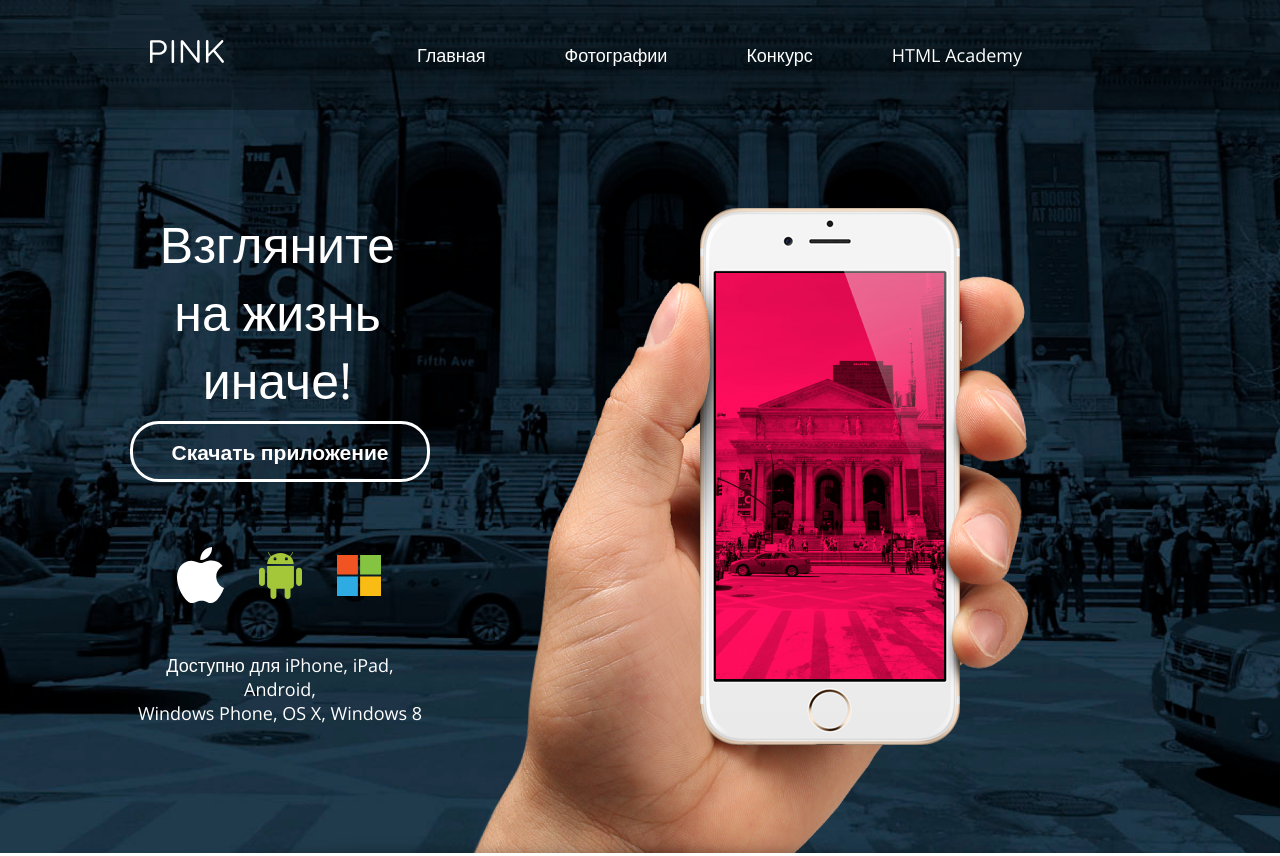
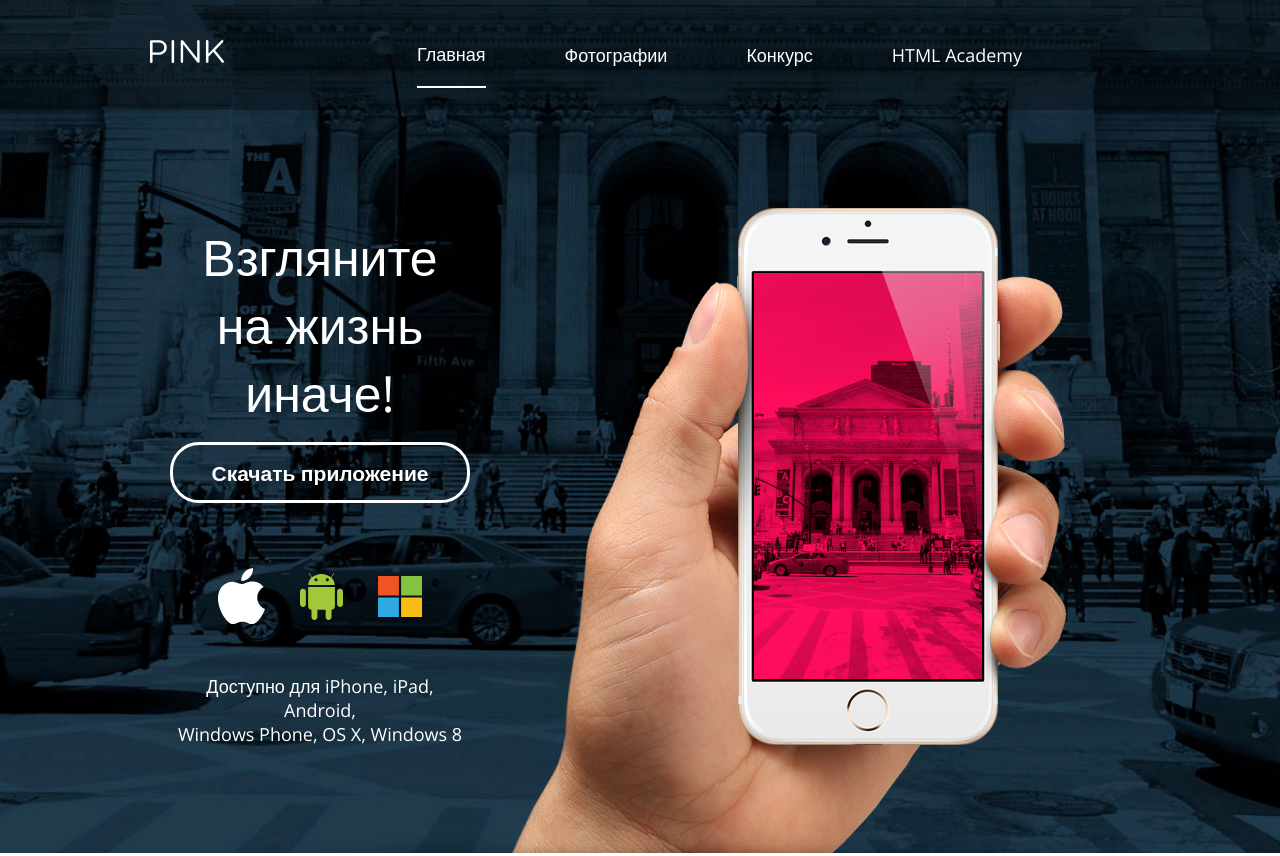
Before and after one commit to Whireless/1752767-pink-23, a website: page source/index.html in a window 1280 px wide. Shown: the top 856 px of the page. Drawn offline with nearby package versions, Linux system fonts and the light colour scheme; files that its build step writes are made by us from their sources.

Commit message:
Правки адаптивной сетки на главной

```diff
--- a/source/index.html
+++ b/source/index.html
@@ -16,16 +16,15 @@
         <button class="main-nav__button-menu" type="button" aria-label="Меню сайта"></button>
       </div>
         <ul class="main-nav__nav-list">
-          <li class="main-nav__nav-item"><a href="#">Главная</a></li>
+          <li class="main-nav__nav-item index-page"><a href="#">Главная</a></li>
           <li class="main-nav__nav-item"><a href="catalog.html">Фотографии</a></li>
           <li class="main-nav__nav-item"><a href="form.html">Конкурс</a></li>
           <li class="main-nav__nav-item"><a href="https://htmlacademy.ru">HTML Academy</a></li>
         </ul>
       </nav>
+      <div class="main-header__head-info">
         <h1 class="main-header__head-text">Взгляните на жизнь иначе!</h1>
-      <div class="main-header__image-hand"></div>
         <div class="main-header__platform-block">
-      <div class="container">
           <a class="main-header__button-download" href="https://www.apple.com/ru/app-store/">Скачать приложение</a>
           <ul class="main-header__platform-list">
             <li class="main-header__platform-item main-header__platform-item--ios"><a href="https://www.apple.com/ru/app-store/" aria-label="Скачать приложение для iOS"></a></li>
@@ -170,7 +169,11 @@
         </ul>
         <div class="main-footer__who-develop">
           <p>Разработано</p>
-          <a href="https://htmlacademy.ru/intensive/adaptive"></a>
+          <a href="https://htmlacademy.ru/intensive/adaptive">
+            <svg width="27" height="34" viewBox="0 0 27 34" fill="#d22856" xmlns="http://www.w3.org/2000/svg">
+              <path d="M13.6426 0.0157537L13.5 0L0 1.40733V26.0129L13.5 34L27 26.0129V1.40733L13.6426 0.0157537ZM25.2344 25.0151L13.5 31.9573L1.76561 25.0151V14.9293L13.4507 21.8451L13.4701 23.0984L5.45351 18.3548L5.44295 19.5801L13.4894 24.3885L13.5088 25.675L5.46408 20.9174L5.45351 22.1427L13.5 26.9511L21.6239 22.1182V20.8929V16.909L25.2432 14.7595L25.2344 25.0151ZM25.2344 13.4519L22.0147 15.3319L20.5325 16.2071L13.4666 12.0201L13.456 13.2454L19.4957 16.818L19.4429 16.8495L19.3126 16.9247L18.4536 17.4166L13.4666 14.4689L13.456 15.6942L17.3921 18.0222L16.4591 18.6314L16.438 18.6436L13.4666 16.902L13.456 18.1273L15.4029 19.2615L13.4155 20.4483L1.7973 13.5762L13.4349 6.61831L25.2344 13.4519ZM25.2344 12.2266L13.4401 5.31075L1.76561 12.2196V2.9897L13.5 1.76442L25.2344 2.9897V12.2266Z" fill="#D22856"/>
+            </svg>
+          </a>
         </div>
     </div>
     </footer>
--- a/source/sass/blocks/about.scss
+++ b/source/sass/blocks/about.scss
@@ -20,6 +20,17 @@
     font-weight: 300;
     color: $linkColor;
     text-decoration: none;
+
+    &:hover,
+    &:focus {
+      color: $textColor;
+      border-bottom: 2px solid $textColor;
+    }
+
+    &:active {
+      color: rgba(40, 54, 69, 0.3);
+      border: none;
+    }
   }
 
   p {
--- a/source/sass/blocks/main-footer.scss
+++ b/source/sass/blocks/main-footer.scss
@@ -20,6 +20,15 @@
   height: 42px;
   border: 3px solid rgba(40, 54, 69, 0.1);
   border-radius: 50%;
+
+  &:hover,
+  &:focus {
+    border: 3px solid rgba(40, 54, 69, 1);
+  }
+
+  &:active {
+    opacity: 0.1;
+  }
 
   &--twitter {
     background: url("../img/twitter.svg") no-repeat center;
@@ -50,9 +59,6 @@
 
   a {
     display: block;
-    width: 27px;
-    height: 34px;
-    background: url("../img/academy-footer.svg");
     margin-left: 15px;
   }
 }
--- a/source/sass/blocks/main-header.scss
+++ b/source/sass/blocks/main-header.scss
@@ -1,8 +1,9 @@
 .main-header {
   color: #ffffff;
   background: url("../img/mobile/bg-header.png") no-repeat;
-  background-size: cover;
-  z-index: 0;
+  background-position: 50% 50%;
+  background-color: $specColor;
+  background-size: 660px 460px;
 
   a {
     text-decoration: none;
@@ -15,8 +16,7 @@
   font-weight: 300;
   font-size: 24px;
   line-height: 29px;
-  margin-top: 5px;
-  margin-bottom: 34px;
+  margin: 29px auto 34px auto;
   text-align: center;
 }
 
@@ -36,17 +36,26 @@
   margin-bottom: 0;
 }
 
-.main-header__image-hand {
-  width: 320px;
-  height: 286px;
+.main-header__head-info {
+  display: flex;
+  flex-direction: column;
+  align-items: center;
+  width: 280px;
   background: url("../img/mobile/hdr-phone.png") no-repeat;
+  background-position: 50% 135px;
+  background-color: rgba(29, 38, 49, 0);
+  padding: 0 20px;
+  margin: 0 auto;
 }
 
 .main-header__platform-block {
-  margin-top: auto;
+  display: flex;
+  flex-direction: column;
+  justify-content: center;
+  align-items: center;
+  margin-top: 300px;
   padding-top: 28px;
   padding-bottom: 38px;
-  background-color: $specColor;
 }
 
 .main-header__button-download {
@@ -61,7 +70,16 @@
   height: 55px;
   border: 3px solid #ffffff;
   border-radius: 29px;
-  margin-left: auto;
+
+  &:hover,
+  &:focus {
+    background-color: #ffffff;
+    color: $linkColor;
+  }
+
+  &:active {
+    color: rgba(210, 40, 86, 0.3);
+  }
 }
 
 .main-header__platform-list {
@@ -69,7 +87,7 @@
   justify-content: space-between;
   align-items: center;
   list-style: none;
-  margin: 32px 0 0 38px;
+  margin: 32px 0 0 0;
   padding: 0;
   width: 204px;
   height: 56px;
@@ -105,45 +123,44 @@
 @media (min-width: $tabletWidth) {
   .main-header {
     background: url("../img/tablet/bg-header.png") no-repeat;
+    background-color: rgba(29, 38, 49, 0);
     background-size: cover;
-    position: relative;
   }
 
   .main-header__head-text {
     font-size: 40px;
     line-height: 48px;
-    position: absolute;
-    left: 50px;
-    top: 205px;
     width: 245px;
-    margin-top: 0;
-    margin-bottom: 0;
+    margin: 15px auto 0 35px;
+  }
+
+  .main-header__head-info {
+    width: 620px;
+    height: 545px;
+    background: url("../img/tablet/hdr-phone.png") no-repeat;
+    background-position: 65% bottom;
+    margin-top: 74px;
   }
 
   .main-header__platform-block {
-    background-color: rgba(29, 38, 49, 0);
-    position: absolute;
-    bottom: 70px;
+    margin-top: 39px;
+    margin-right: auto;
+    padding-top: 0;
+    padding-bottom: 0;
+    background-color: inherit;
+  }
+
+  .main-header__button-download {
+    width: 294px;
   }
 
   .main-header__platform-list {
     margin-top: 46px;
   }
 
-  .main-header__button-download {
-    width: 294px;
-  }
-
   .main-header__platform-info {
     font-size: 18px;
     width: 300px;
-  }
-
-  .main-header__image-hand {
-    margin-top: 74px;
-    width: 660px;
-    height: 545px;
-    background: url("../img/tablet/hdr-phone.png") no-repeat;
   }
 }
 
@@ -151,20 +168,26 @@
   .main-header {
     background: url("../img/desktop/bg-header.png") no-repeat;
     background-size: cover;
-    position: relative;
   }
 
   .main-header__head-text {
     font-size: 50px;
     line-height: 68px;
-    position: absolute;
-    top: 210px;
-    left: 155px;
+    margin-left: 0;
+    margin-right: 640px;
+  }
+
+  .main-header__head-info {
+    height: 645px;
+    background: url("../img/desktop/hdr-phone.png") no-repeat;
+    background-position: 10% bottom;
+    padding: 0 130px;
+    margin-top: 98px;
   }
 
   .main-header__platform-block {
-    position: absolute;
-    bottom: 90px;
+    margin-top: 15px;
+    margin-right: 640px;
   }
 
   .main-header__button-download {
@@ -173,18 +196,9 @@
 
   .main-header__platform-list {
     margin-top: 65px;
-    margin-left: 47px;
   }
 
   .main-header__platform-info {
     margin-top: 50px;
   }
-
-  .main-header__image-hand {
-    width: 1050px;
-    height: 645px;
-    background: url("../img/desktop/hdr-phone.png") no-repeat;
-    margin-top: 98px;
-    margin-left: 145px;
-  }
 }
--- a/source/sass/blocks/main-nav.scss
+++ b/source/sass/blocks/main-nav.scss
@@ -14,8 +14,18 @@
   width: 50px;
   height: 24px;
   background: url("../img/mobile/nav-open.svg") no-repeat;
+  background-color: $textColor;
   border: none;
   cursor: pointer;
+
+  &:hover,
+  &:focus {
+    background: url("../img/mobile/nav-open-hover.svg") no-repeat;
+  }
+
+  &:active {
+    opacity: 0.3;
+  }
 }
 
 .main-nav__nav-list {
@@ -31,9 +41,25 @@
   font-size: 18px;
   line-height: 32px;
   text-transform: uppercase;
-  text-align: center;
   border-top: inset 1px rgba(255, 255, 255, 0.15);
   border-bottom: 1px solid #000000;
+
+  a {
+    display: inline-flex;
+    justify-content: center;
+    align-items: center;
+    width: 100%;
+    height: 63px;
+
+    &:hover,
+    &:focus {
+      color: $linkColor;
+    }
+
+    &:active {
+      color: rgba(210, 40, 86, 0.3);
+    }
+  }
 }
 
 @media (min-width: $tabletWidth) {
@@ -50,10 +76,12 @@
   .main-nav {
     background-color: rgba(0%, 0%, 0%, 0.3);
     display: flex;
+    min-width: 940px;
+    padding: 0 130px;
+    margin: 0 auto;
   }
 
   .main-nav__nav-head {
-    margin-left: 130px;
     border: none;
   }
 
@@ -75,5 +103,23 @@
     font-weight: 400;
     line-height: 18px;
     border: none;
+
+    a {
+      &:active {
+        color: rgba(255, 255, 255, 0.3);
+      }
+    }
+  }
+
+  .index-page {
+    border-bottom: 2px solid #ffffff;
+  }
+
+  .catalog-page {
+    border-bottom: 2px solid #ffffff;
+  }
+
+  .form-page {
+    border-bottom: 2px solid #ffffff;
   }
 }
--- a/source/sass/blocks/price-table.scss
+++ b/source/sass/blocks/price-table.scss
@@ -1,5 +1,7 @@
 .price-table {
   border-collapse: collapse;
+  min-width: 320px;
+  max-width: 960px;
 }
 
 .price-table__header {
@@ -31,6 +33,6 @@
 
 @media (min-width: $tabletWidth) {
   .price-table {
-    width: 100%;
+    margin: 0 auto;
   }
 }
```
Also changed, not shown: source/catalog.html (+1 -3 lines), source/form.html (+1 -3 lines), source/img/mobile/nav-close-hover.svg (added), source/img/mobile/nav-open-hover.svg (added). Lines whose indentation alone changed are shown as unchanged.
